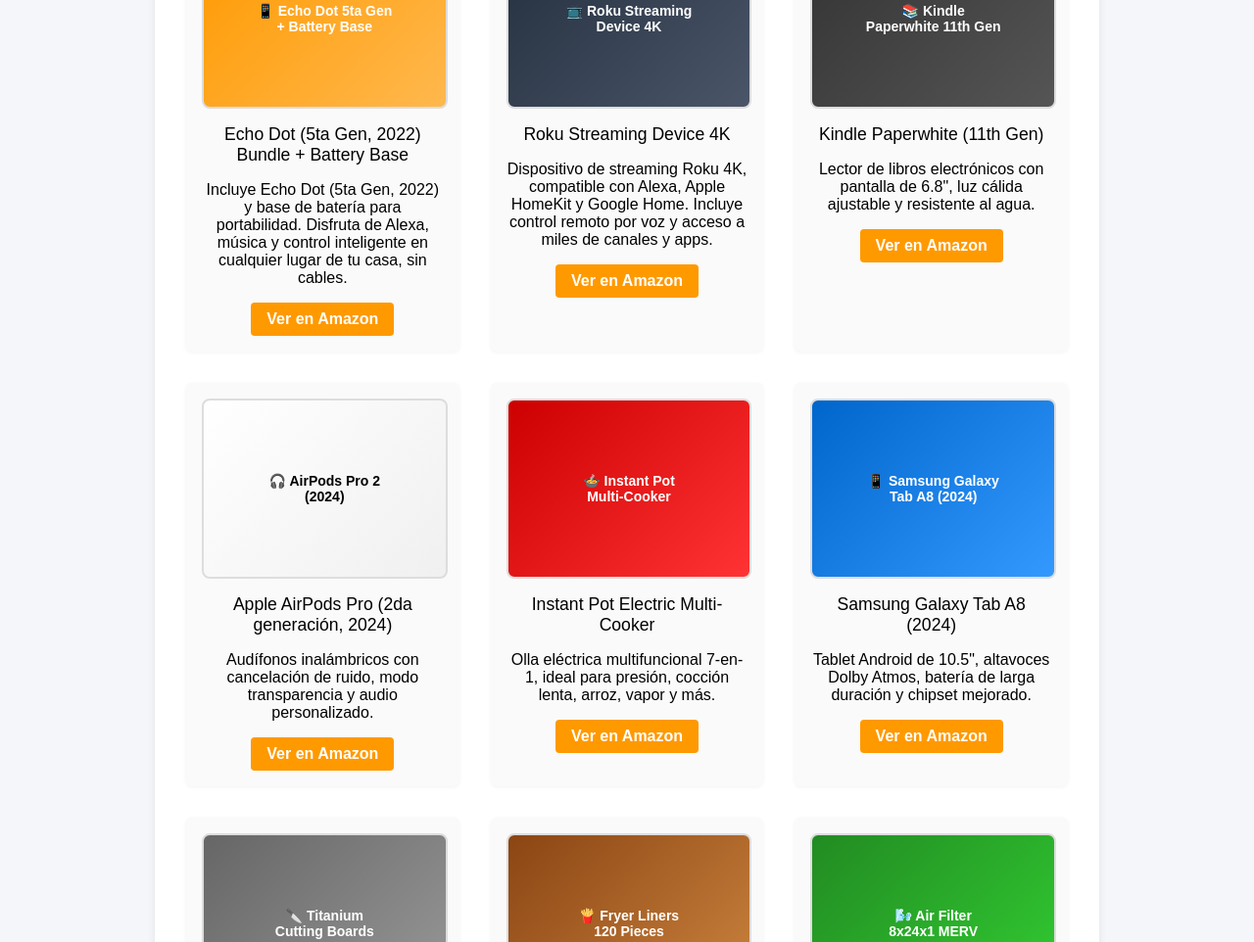
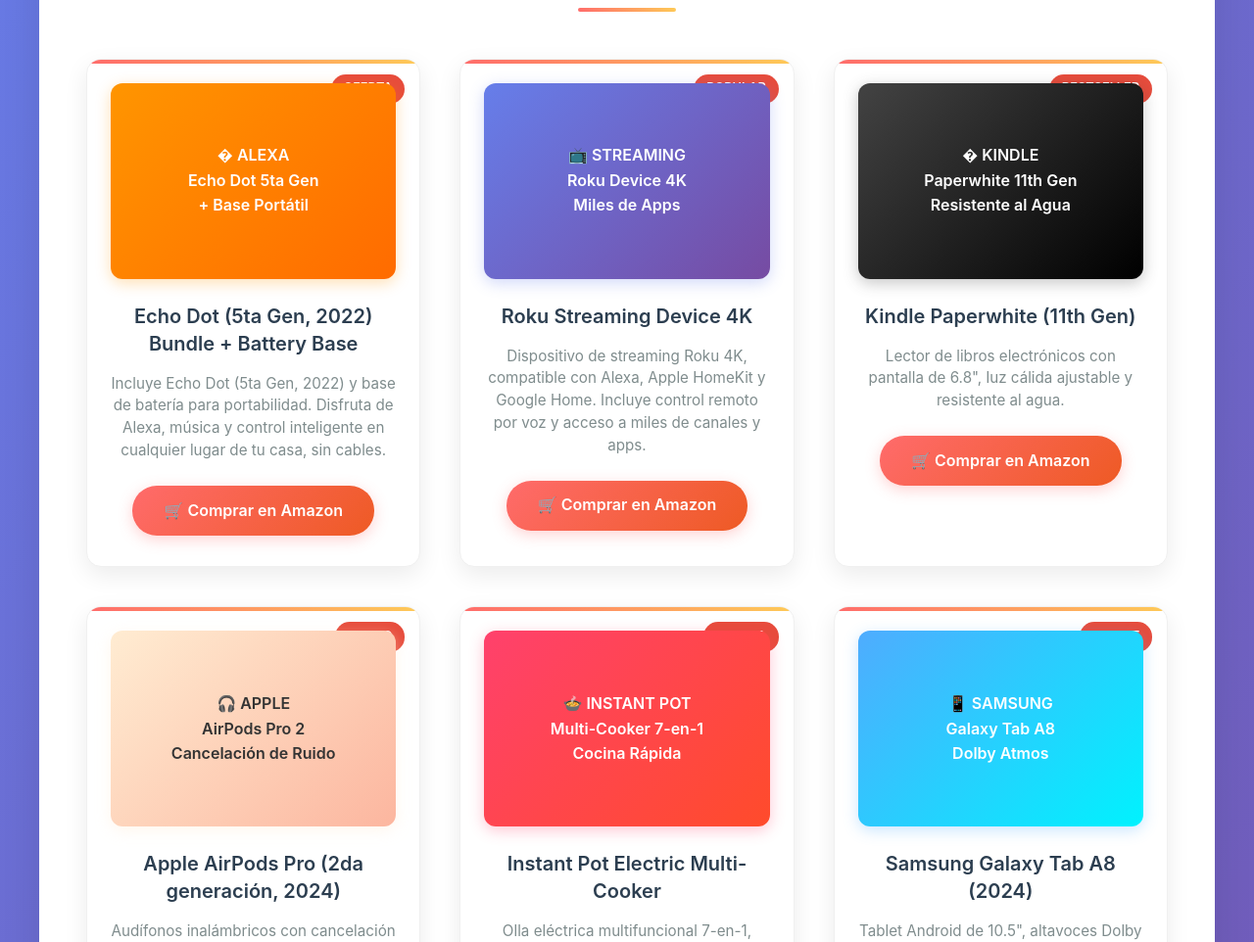
Before and after one commit to Bracamontesz/realowomichi-shop, a plain HTML site: page index.html in a window 1280 px wide. Shown: the part 380-1342 px from the top of the page at 98% size. Drawn offline with Linux system fonts and the light colour scheme.

Commit message:
🎨 Diseño completamente renovado - sitio profesional y moderno

```diff
--- a/index.html
+++ b/index.html
@@ -5,186 +5,348 @@
     <meta name="viewport" content="width=device-width, initial-scale=1.0">
     <title>Realowomichi | Recomendaciones Amazon</title>
     <style>
-        body {
-            font-family: Arial, sans-serif;
-            background: #f5f6fa;
+        * {
             margin: 0;
             padding: 0;
+            box-sizing: border-box;
+        }
+        body {
+            font-family: -apple-system, BlinkMacSystemFont, 'Segoe UI', Roboto, Arial, sans-serif;
+            background: linear-gradient(135deg, #667eea 0%, #764ba2 100%);
+            margin: 0;
+            padding: 0;
+            line-height: 1.6;
         }
         header {
-            background: #232f3e;
+            background: linear-gradient(135deg, #1e3c72 0%, #2a5298 100%);
             color: #fff;
-            padding: 2rem 0;
+            padding: 3rem 0;
             text-align: center;
+            box-shadow: 0 4px 20px rgba(0,0,0,0.1);
         }
         .container {
-            max-width: 900px;
-            margin: 2rem auto;
+            max-width: 1200px;
+            margin: 3rem auto;
             background: #fff;
-            border-radius: 8px;
-            box-shadow: 0 2px 8px rgba(0,0,0,0.08);
-            padding: 2rem;
+            border-radius: 20px;
+            box-shadow: 0 10px 40px rgba(0,0,0,0.1);
+            padding: 3rem;
+            backdrop-filter: blur(10px);
         }
         h1 {
             margin: 0;
+            font-size: 3rem;
+            font-weight: 700;
+            background: linear-gradient(45deg, #ff6b6b, #feca57);
+            -webkit-background-clip: text;
+            -webkit-text-fill-color: transparent;
+            background-clip: text;
+        }
+        .subtitle {
+            font-size: 1.2rem;
+            margin-top: 0.5rem;
+            opacity: 0.9;
+        }
+        h2 {
+            text-align: center;
+            margin-bottom: 3rem;
             font-size: 2.5rem;
+            color: #2c3e50;
+            position: relative;
+        }
+        h2::after {
+            content: '';
+            display: block;
+            width: 100px;
+            height: 4px;
+            background: linear-gradient(45deg, #ff6b6b, #feca57);
+            margin: 1rem auto;
+            border-radius: 2px;
         }
         .product-list {
             display: grid;
-            grid-template-columns: repeat(auto-fit, minmax(250px, 1fr));
-            gap: 2rem;
+            grid-template-columns: repeat(auto-fit, minmax(300px, 1fr));
+            gap: 2.5rem;
         }
         .product {
-            background: #fafafa;
-            border-radius: 6px;
-            box-shadow: 0 1px 4px rgba(0,0,0,0.05);
-            padding: 1rem;
+            background: #fff;
+            border-radius: 15px;
+            box-shadow: 0 8px 25px rgba(0,0,0,0.08);
+            padding: 1.5rem;
             text-align: center;
+            transition: transform 0.3s ease, box-shadow 0.3s ease;
+            border: 1px solid #f0f0f0;
+            position: relative;
+            overflow: hidden;
+        }
+        .product::before {
+            content: '';
+            position: absolute;
+            top: 0;
+            left: 0;
+            right: 0;
+            height: 4px;
+            background: linear-gradient(45deg, #ff6b6b, #feca57);
+        }
+        .product:hover {
+            transform: translateY(-10px);
+            box-shadow: 0 15px 40px rgba(0,0,0,0.15);
         }
         .product-image {
             width: 100%;
-            height: 180px;
-            margin-bottom: 1rem;
-            border: 2px solid #ddd;
-            border-radius: 8px;
+            height: 200px;
+            margin-bottom: 1.5rem;
+            border: none;
+            border-radius: 12px;
             display: flex;
             align-items: center;
             justify-content: center;
-            font-size: 14px;
-            font-weight: bold;
+            font-size: 16px;
+            font-weight: 600;
             text-align: center;
             color: #fff;
             position: relative;
             overflow: hidden;
+            box-shadow: 0 4px 15px rgba(0,0,0,0.1);
         }
-        .echo-dot { background: linear-gradient(135deg, #ff9900, #ffb84d); }
-        .roku { background: linear-gradient(135deg, #232f3e, #4a5568); }
-        .kindle { background: linear-gradient(135deg, #333333, #555555); }
-        .airpods { background: linear-gradient(135deg, #ffffff, #f0f0f0); color: #000; }
-        .instant-pot { background: linear-gradient(135deg, #cc0000, #ff3333); }
-        .samsung { background: linear-gradient(135deg, #0066cc, #3399ff); }
-        .titanium { background: linear-gradient(135deg, #666666, #999999); }
-        .fryer { background: linear-gradient(135deg, #8B4513, #CD853F); }
-        .filter { background: linear-gradient(135deg, #228B22, #32CD32); }
-        .banana { background: linear-gradient(135deg, #FFD700, #FFA500); color: #000; }
+        .product-image::before {
+            content: '';
+            position: absolute;
+            top: 0;
+            left: 0;
+            right: 0;
+            bottom: 0;
+            background: rgba(0,0,0,0.1);
+            opacity: 0;
+            transition: opacity 0.3s ease;
+        }
+        .product:hover .product-image::before {
+            opacity: 1;
+        }
+        .echo-dot {
+            background: linear-gradient(135deg, #ff9500, #ff6b00);
+            box-shadow: 0 4px 15px rgba(255, 149, 0, 0.3);
+        }
+        .roku {
+            background: linear-gradient(135deg, #667eea, #764ba2);
+            box-shadow: 0 4px 15px rgba(102, 126, 234, 0.3);
+        }
+        .kindle {
+            background: linear-gradient(135deg, #434343, #000000);
+            box-shadow: 0 4px 15px rgba(67, 67, 67, 0.3);
+        }
+        .airpods {
+            background: linear-gradient(135deg, #ffecd2, #fcb69f);
+            color: #333;
+            box-shadow: 0 4px 15px rgba(255, 236, 210, 0.4);
+        }
+        .instant-pot {
+            background: linear-gradient(135deg, #ff416c, #ff4b2b);
+            box-shadow: 0 4px 15px rgba(255, 65, 108, 0.3);
+        }
+        .samsung {
+            background: linear-gradient(135deg, #4facfe, #00f2fe);
+            box-shadow: 0 4px 15px rgba(79, 172, 254, 0.3);
+        }
+        .titanium {
+            background: linear-gradient(135deg, #bdc3c7, #2c3e50);
+            box-shadow: 0 4px 15px rgba(189, 195, 199, 0.3);
+        }
+        .fryer {
+            background: linear-gradient(135deg, #d2691e, #8b4513);
+            box-shadow: 0 4px 15px rgba(210, 105, 30, 0.3);
+        }
+        .filter {
+            background: linear-gradient(135deg, #56ab2f, #a8e6cf);
+            box-shadow: 0 4px 15px rgba(86, 171, 47, 0.3);
+        }
+        .banana {
+            background: linear-gradient(135deg, #f7b733, #fc4a1a);
+            color: #fff;
+            box-shadow: 0 4px 15px rgba(247, 183, 51, 0.3);
+        }
         .product-title {
-            font-size: 1.1rem;
-            margin-bottom: 0.5rem;
+            font-size: 1.25rem;
+            margin-bottom: 1rem;
+            font-weight: 600;
+            color: #2c3e50;
+            line-height: 1.4;
+        }
+        .product-description {
+            color: #7f8c8d;
+            margin-bottom: 1.5rem;
+            font-size: 0.95rem;
+            line-height: 1.5;
         }
         .product-link {
             display: inline-block;
-            background: #ff9900;
+            background: linear-gradient(135deg, #ff6b6b, #ee5a24);
             color: #fff;
-            padding: 0.5rem 1rem;
-            border-radius: 4px;
+            padding: 0.8rem 2rem;
+            border-radius: 25px;
             text-decoration: none;
-            font-weight: bold;
-            transition: background 0.2s;
+            font-weight: 600;
+            font-size: 1rem;
+            transition: all 0.3s ease;
+            box-shadow: 0 4px 15px rgba(255, 107, 107, 0.3);
+            position: relative;
+            overflow: hidden;
+        }
+        .product-link::before {
+            content: '';
+            position: absolute;
+            top: 0;
+            left: -100%;
+            width: 100%;
+            height: 100%;
+            background: linear-gradient(90deg, transparent, rgba(255,255,255,0.2), transparent);
+            transition: left 0.5s;
+        }
+        .product-link:hover::before {
+            left: 100%;
         }
         .product-link:hover {
-            background: #e68a00;
+            transform: translateY(-2px);
+            box-shadow: 0 6px 20px rgba(255, 107, 107, 0.4);
+            background: linear-gradient(135deg, #ee5a24, #ff6b6b);
+        }
+        .badge {
+            position: absolute;
+            top: 15px;
+            right: 15px;
+            background: #e74c3c;
+            color: white;
+            padding: 0.3rem 0.8rem;
+            border-radius: 15px;
+            font-size: 0.8rem;
+            font-weight: 600;
         }
         footer {
             text-align: center;
-            padding: 1rem;
-            background: #232f3e;
+            padding: 2rem;
+            background: linear-gradient(135deg, #2c3e50, #3498db);
             color: #fff;
-            margin-top: 2rem;
+            margin-top: 3rem;
+            border-radius: 20px 20px 0 0;
+        }
+        @media (max-width: 768px) {
+            .container {
+                margin: 1rem;
+                padding: 1.5rem;
+            }
+            h1 {
+                font-size: 2rem;
+            }
+            .product-list {
+                grid-template-columns: 1fr;
+                gap: 1.5rem;
+            }
         }
     </style>
 </head>
 <body>
     <header>
         <h1>Realowomichi</h1>
-        <p>Recomendaciones de los mejores artículos de Amazon</p>
+        <p class="subtitle">🛍️ Las mejores ofertas de Amazon seleccionadas para ti</p>
     </header>
     <div class="container">
-        <h2>Productos Destacados</h2>
+        <h2>⭐ Productos Más Vendidos</h2>
         <div class="product-list">
             <div class="product">
+                <div class="badge">OFERTA</div>
                 <div class="product-image echo-dot">
-                    📱 Echo Dot 5ta Gen<br>+ Battery Base
+                    � ALEXA<br>Echo Dot 5ta Gen<br>+ Base Portátil
                 </div>
                 <div class="product-title">Echo Dot (5ta Gen, 2022) Bundle + Battery Base</div>
-                <p>Incluye Echo Dot (5ta Gen, 2022) y base de batería para portabilidad. Disfruta de Alexa, música y control inteligente en cualquier lugar de tu casa, sin cables.</p>
-                <a class="product-link" href="https://amzn.to/4m4N6y3" target="_blank">Ver en Amazon</a>
+                <div class="product-description">Incluye Echo Dot (5ta Gen, 2022) y base de batería para portabilidad. Disfruta de Alexa, música y control inteligente en cualquier lugar de tu casa, sin cables.</div>
+                <a class="product-link" href="https://amzn.to/4m4N6y3" target="_blank">🛒 Comprar en Amazon</a>
             </div>
             <div class="product">
+                <div class="badge">POPULAR</div>
                 <div class="product-image roku">
-                    📺 Roku Streaming<br>Device 4K
+                    📺 STREAMING<br>Roku Device 4K<br>Miles de Apps
                 </div>
                 <div class="product-title">Roku Streaming Device 4K</div>
-                <p>Dispositivo de streaming Roku 4K, compatible con Alexa, Apple HomeKit y Google Home. Incluye control remoto por voz y acceso a miles de canales y apps.</p>
-                <a class="product-link" href="https://amzn.to/4lEdhMf" target="_blank">Ver en Amazon</a>
+                <div class="product-description">Dispositivo de streaming Roku 4K, compatible con Alexa, Apple HomeKit y Google Home. Incluye control remoto por voz y acceso a miles de canales y apps.</div>
+                <a class="product-link" href="https://amzn.to/4lEdhMf" target="_blank">🛒 Comprar en Amazon</a>
             </div>
             <div class="product">
+                <div class="badge">BESTSELLER</div>
                 <div class="product-image kindle">
-                    📚 Kindle<br>Paperwhite 11th Gen
+                    � KINDLE<br>Paperwhite 11th Gen<br>Resistente al Agua
                 </div>
                 <div class="product-title">Kindle Paperwhite (11th Gen)</div>
-                <p>Lector de libros electrónicos con pantalla de 6.8", luz cálida ajustable y resistente al agua.</p>
-                <a class="product-link" href="https://amzn.to/44TSKxz" target="_blank">Ver en Amazon</a>
+                <div class="product-description">Lector de libros electrónicos con pantalla de 6.8", luz cálida ajustable y resistente al agua.</div>
+                <a class="product-link" href="https://amzn.to/44TSKxz" target="_blank">🛒 Comprar en Amazon</a>
             </div>
             <div class="product">
+                <div class="badge">NUEVO</div>
                 <div class="product-image airpods">
-                    🎧 AirPods Pro 2<br>(2024)
+                    🎧 APPLE<br>AirPods Pro 2<br>Cancelación de Ruido
                 </div>
                 <div class="product-title">Apple AirPods Pro (2da generación, 2024)</div>
-                <p>Audífonos inalámbricos con cancelación de ruido, modo transparencia y audio personalizado.</p>
-                <a class="product-link" href="https://amzn.to/4o0voh2" target="_blank">Ver en Amazon</a>
+                <div class="product-description">Audífonos inalámbricos con cancelación de ruido, modo transparencia y audio personalizado.</div>
+                <a class="product-link" href="https://amzn.to/4o0voh2" target="_blank">🛒 Comprar en Amazon</a>
             </div>
             <div class="product">
+                <div class="badge">COCINA</div>
                 <div class="product-image instant-pot">
-                    🍲 Instant Pot<br>Multi-Cooker
+                    🍲 INSTANT POT<br>Multi-Cooker 7-en-1<br>Cocina Rápida
                 </div>
                 <div class="product-title">Instant Pot Electric Multi-Cooker</div>
-                <p>Olla eléctrica multifuncional 7-en-1, ideal para presión, cocción lenta, arroz, vapor y más.</p>
-                <a class="product-link" href="https://amzn.to/3TVsUCT" target="_blank">Ver en Amazon</a>
+                <div class="product-description">Olla eléctrica multifuncional 7-en-1, ideal para presión, cocción lenta, arroz, vapor y más.</div>
+                <a class="product-link" href="https://amzn.to/3TVsUCT" target="_blank">🛒 Comprar en Amazon</a>
             </div>
             <div class="product">
+                <div class="badge">TABLET</div>
                 <div class="product-image samsung">
-                    📱 Samsung Galaxy<br>Tab A8 (2024)
+                    📱 SAMSUNG<br>Galaxy Tab A8<br>Dolby Atmos
                 </div>
                 <div class="product-title">Samsung Galaxy Tab A8 (2024)</div>
-                <p>Tablet Android de 10.5", altavoces Dolby Atmos, batería de larga duración y chipset mejorado.</p>
-                <a class="product-link" href="https://amzn.to/4kXhaee" target="_blank">Ver en Amazon</a>
+                <div class="product-description">Tablet Android de 10.5", altavoces Dolby Atmos, batería de larga duración y chipset mejorado.</div>
+                <a class="product-link" href="https://amzn.to/4kXhaee" target="_blank">🛒 Comprar en Amazon</a>
             </div>
             <div class="product">
+                <div class="badge">HOGAR</div>
                 <div class="product-image titanium">
-                    🔪 Titanium<br>Cutting Boards
+                    🔪 TITANIUM<br>Cutting Boards<br>Uso Profesional
                 </div>
                 <div class="product-title">Titanium Cutting Boards Kitchen Set</div>
-                <p>Set de tablas de cortar de titanio, resistentes, aptas para lavavajillas y uso profesional.</p>
-                <a class="product-link" href="https://amzn.to/4kUmDm6" target="_blank">Ver en Amazon</a>
+                <div class="product-description">Set de tablas de cortar de titanio, resistentes, aptas para lavavajillas y uso profesional.</div>
+                <a class="product-link" href="https://amzn.to/4kUmDm6" target="_blank">🛒 Comprar en Amazon</a>
             </div>
             <div class="product">
+                <div class="badge">COCINA</div>
                 <div class="product-image fryer">
-                    🍟 Fryer Liners<br>120 Pieces
+                    🍟 FRYER LINERS<br>120 Piezas<br>Resistente al Calor
                 </div>
                 <div class="product-title">Small Fryer Liners 120Pcs</div>
-                <p>120 piezas de papel desechable para freidora de aire, resistentes al calor y fáciles de usar.</p>
-                <a class="product-link" href="https://amzn.to/4m1CfoC" target="_blank">Ver en Amazon</a>
+                <div class="product-description">120 piezas de papel desechable para freidora de aire, resistentes al calor y fáciles de usar.</div>
+                <a class="product-link" href="https://amzn.to/4m1CfoC" target="_blank">🛒 Comprar en Amazon</a>
             </div>
             <div class="product">
+                <div class="badge">HOGAR</div>
                 <div class="product-image filter">
-                    🌬️ Air Filter<br>8x24x1 MERV
+                    🌬️ AIR FILTER<br>8x24x1 MERV<br>Alta Eficiencia
                 </div>
                 <div class="product-title">Simply MervFilters 8x24x1 Filter</div>
-                <p>Filtro de aire para horno y aire acondicionado, tamaño 8x24x1, alta eficiencia MERV.</p>
-                <a class="product-link" href="https://amzn.to/4lRBQWb" target="_blank">Ver en Amazon</a>
+                <div class="product-description">Filtro de aire para horno y aire acondicionado, tamaño 8x24x1, alta eficiencia MERV.</div>
+                <a class="product-link" href="https://amzn.to/4lRBQWb" target="_blank">🛒 Comprar en Amazon</a>
             </div>
             <div class="product">
+                <div class="badge">VERANO</div>
                 <div class="product-image banana">
-                    ☀️ Banana Boat<br>Sunscreen SPF 50
+                    ☀️ BANANA BOAT<br>Sunscreen SPF 50<br>Resistente al Agua
                 </div>
                 <div class="product-title">Banana Boat Sunscreen Performance</div>
-                <p>Protector solar Banana Boat, SPF 50, resistente al agua y de amplio espectro para deportes y actividades al aire libre.</p>
-                <a class="product-link" href="https://amzn.to/44IVVId" target="_blank">Ver en Amazon</a>
+                <div class="product-description">Protector solar Banana Boat, SPF 50, resistente al agua y de amplio espectro para deportes y actividades al aire libre.</div>
+                <a class="product-link" href="https://amzn.to/44IVVId" target="_blank">🛒 Comprar en Amazon</a>
             </div>
         </div>
     </div>
     <footer>
-        &copy; 2025 Realowomichi | Sitio de recomendaciones de Amazon
+        🛍️ &copy; 2025 Realowomichi | Las mejores recomendaciones de Amazon<br>
+        <small>Enlaces de afiliado - Ganamos una comisión por compras realizadas</small>
     </footer>
 </body>
 </html>
```
